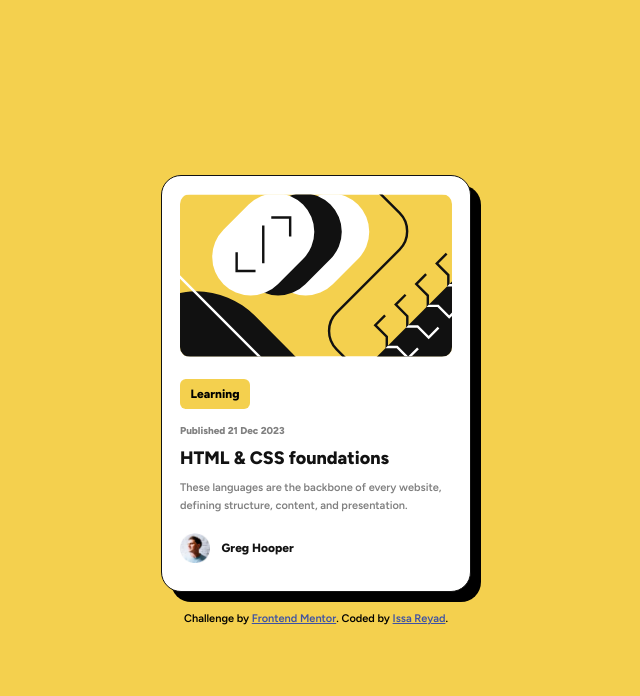
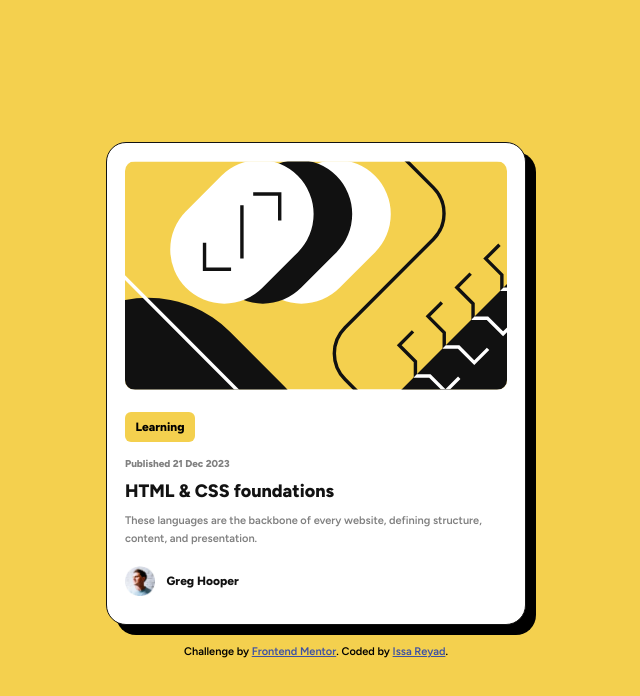
Before and after one commit to Issa-RJ/Blog-preview-card, a plain HTML site: page index.html in a window 1280 px wide. Shown: the whole page, without its empty margins (324-964 px from the left). Drawn offline with Linux system fonts and the light colour scheme.

Commit message:
style.css

```diff
--- a/style.css
+++ b/style.css
@@ -31,7 +31,7 @@ body{
 }
 
 .blog__card{
-  max-width: 310px;
+  max-width: 420px;
   background-color: var(--White);
   padding: 18px;
   border: 1px solid var(--Black);
```
